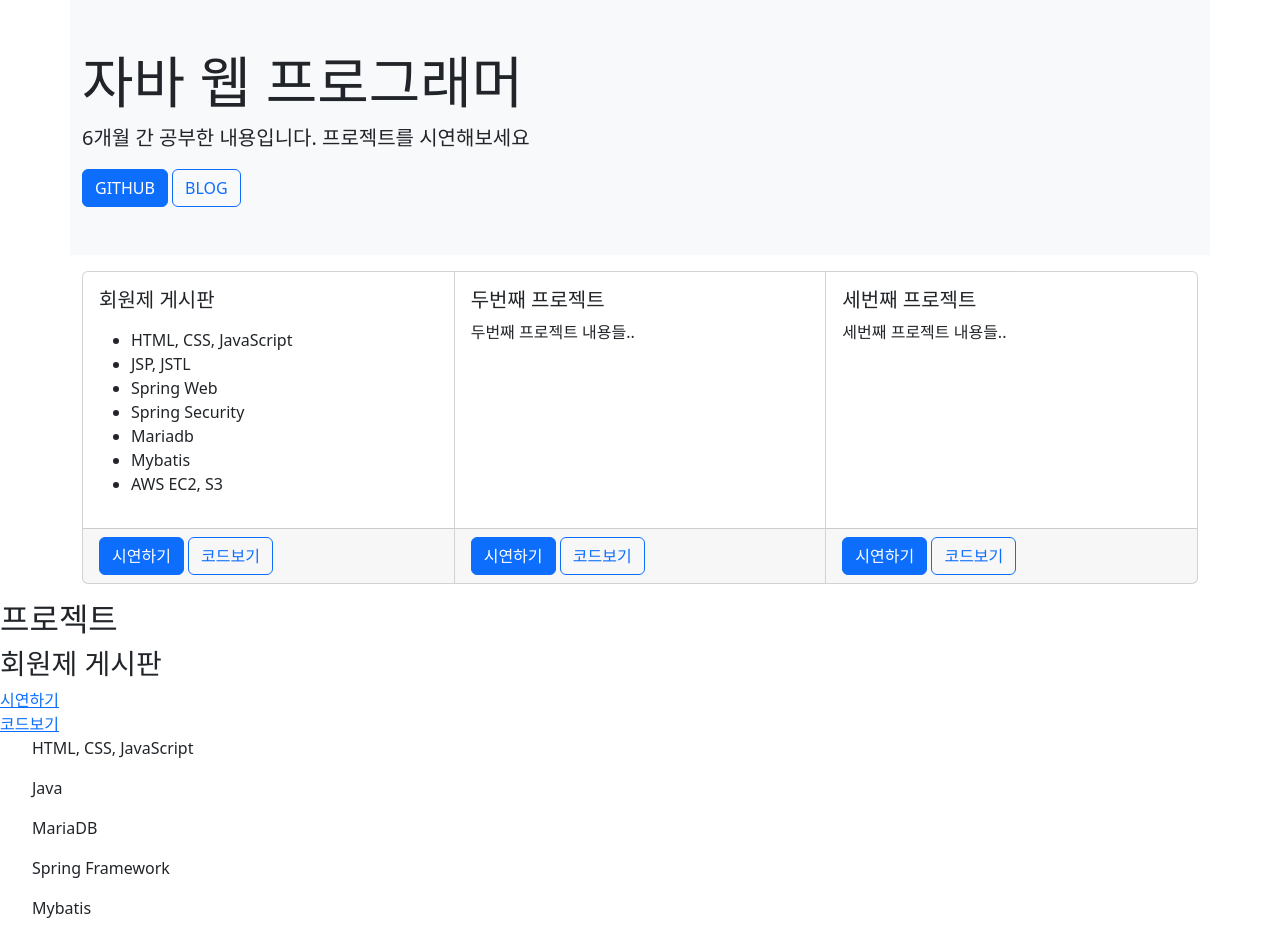
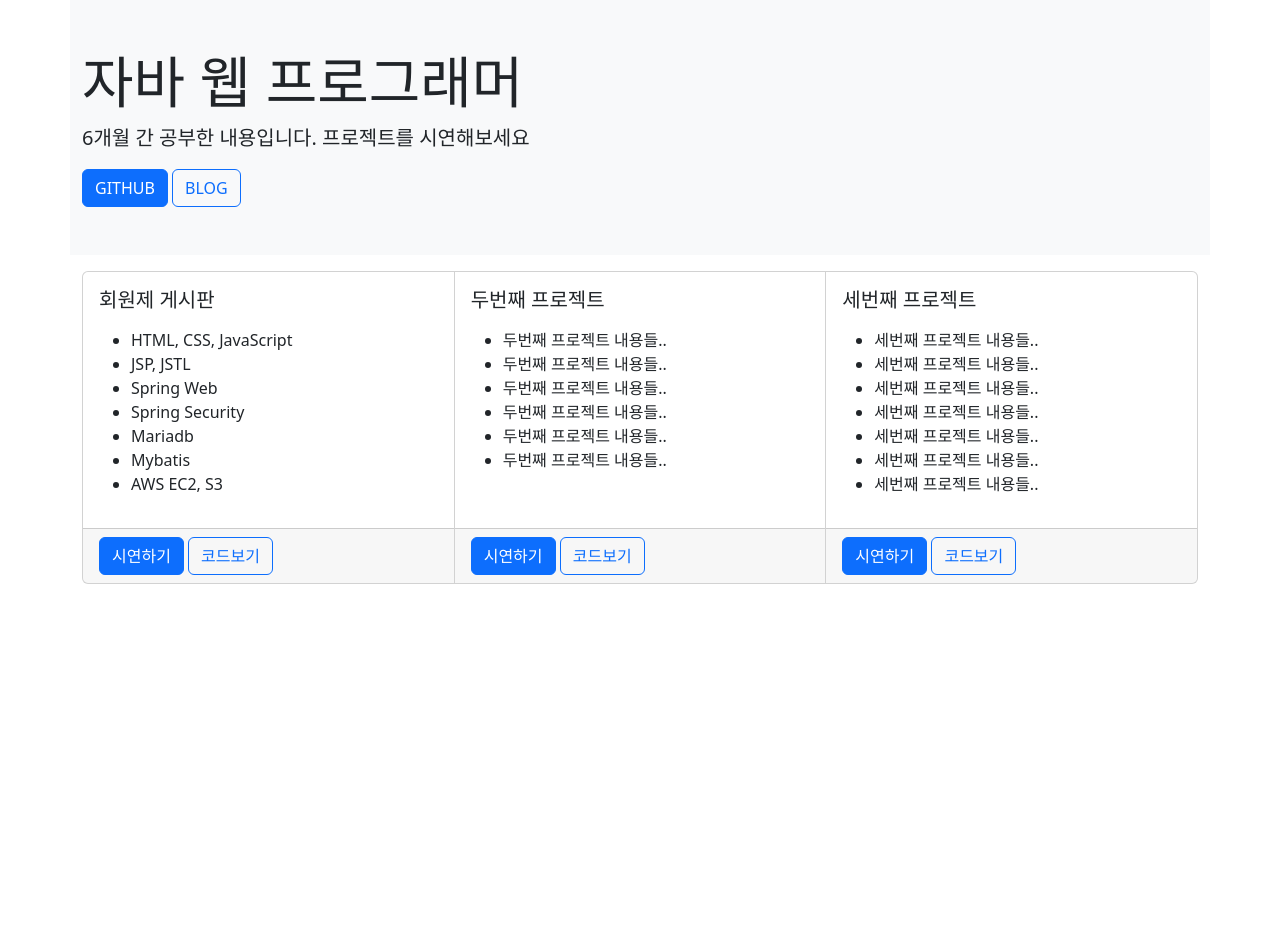
Before and after one commit to Zzinnn/Zzinnn.github.io, a plain HTML site: page index.html in a window 1280 px wide. After the commit the page ends 800 px from the top, so only its background shows below. Drawn offline with nearby package versions, Linux system fonts and the light colour scheme.

Commit message:
프로젝트 업로드

```diff
--- a/index.html
+++ b/index.html
@@ -15,8 +15,8 @@
             <h1 class="display-4">자바 웹 프로그래머</h1>
             <p class="lead">6개월 간 공부한 내용입니다. 프로젝트를 시연해보세요</p>
 
-            <a class="btn btn-primary" href="github.com/Zzinnn">GITHUB</a>
-            <a class="btn btn-outline-primary" href="blog.naver.com/ipzzinn">BLOG</a>
+            <a class="btn btn-primary" href="https://github.com/Zzinnn">GITHUB</a>
+            <a class="btn btn-outline-primary" href="https://blog.naver.com/ipzzinn">BLOG</a>
         </div>
     </div>
 </div>
@@ -41,8 +41,8 @@
                             </p>
                         </div>
                         <div class="card-footer">
-                            <a href="" class="btn btn-primary">시연하기</a>
-                            <a href="" class="btn btn-outline-primary">코드보기</a>
+                            <a href="http://43.201.34.85/prj1" class="btn btn-primary">시연하기</a>
+                            <a href="https://github.com/Zzinnn/prj1-20221115" class="btn btn-outline-primary">코드보기</a>
 
 
                         </div>
@@ -50,18 +50,35 @@
                     <div class="card">
                         <div class="card-body">
                             <h5 class="card-title">두번째 프로젝트</h5>
-                            <p class="card-text">두번째 프로젝트 내용들..</p>
+                            <p class="card-text">
+                                <ul>
+                                    <li>두번째 프로젝트 내용들..</li>
+                                    <li>두번째 프로젝트 내용들..</li>
+                                    <li>두번째 프로젝트 내용들..</li>
+                                    <li>두번째 프로젝트 내용들..</li>
+                                    <li>두번째 프로젝트 내용들..</li>
+                                    <li>두번째 프로젝트 내용들..</li>
+                                </ul>
+                            </p>
                         </div>
                         <div class="card-footer">
                             <a href="" class="btn btn-primary">시연하기</a>
                             <a href="" class="btn btn-outline-primary">코드보기</a>
-
                         </div>
                     </div>
                     <div class="card">
                         <div class="card-body">
                             <h5 class="card-title">세번째 프로젝트</h5>
-                            <p class="card-text">세번째 프로젝트 내용들..</p>
+                            <p class="card-text">
+                                <ul>
+                                    <li> 세번째 프로젝트 내용들..</li>
+                                    <li> 세번째 프로젝트 내용들..</li>
+                                    <li> 세번째 프로젝트 내용들..</li>
+                                    <li> 세번째 프로젝트 내용들..</li>
+                                    <li> 세번째 프로젝트 내용들..</li>
+                                    <li> 세번째 프로젝트 내용들..</li>
+                                    <li> 세번째 프로젝트 내용들..</li>
+                                </ul>
                         </div>
                         <div class="card-footer">
                             <a href="" class="btn btn-primary">시연하기</a>
@@ -74,17 +91,6 @@
         </div>
     </div>
 
-    <h2>프로젝트</h2>
-
-    <h3>회원제 게시판</h3>
-
-    <div><a href="">시연하기</a></div>
-    <div><a href="">코드보기</a></div>
-    <ul class="li">HTML, CSS, JavaScript</ul>
-    <ul class="li">Java</ul>
-    <ul class="li">MariaDB</ul>
-    <ul class="li">Spring Framework</ul>
-    <ul class="li">Mybatis</ul>
 
     <!-- JavaScript Bundle with Popper -->
     <script src="https://cdn.jsdelivr.net/npm/bootstrap@5.2.2/dist/js/bootstrap.bundle.min.js" integrity="sha384-OERcA2EqjJCMA+/3y+gxIOqMEjwtxJY7qPCqsdltbNJuaOe923+mo//f6V8Qbsw3" crossorigin="anonymous"></script>
```
